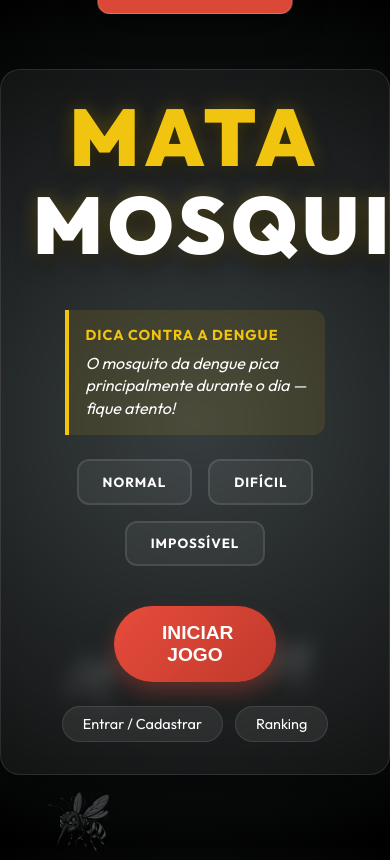
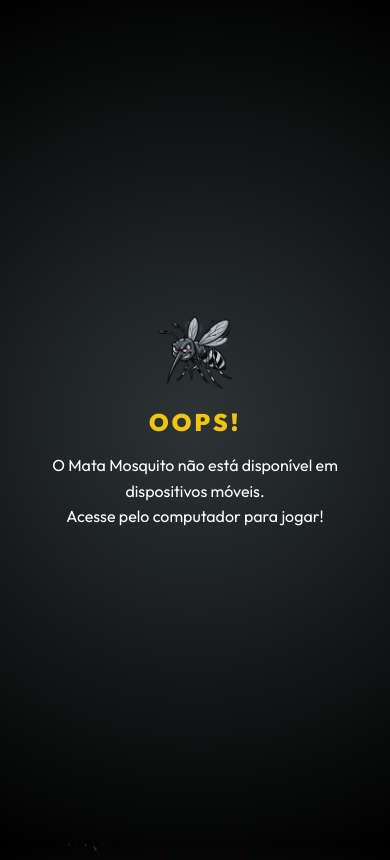
Before and after one commit to PedrooMURILO/mata-mosquito-nextjs, a Next.js app: page / in a window 390 px wide. Shown: the top 860 px of the page. Built offline with nearby package versions, Linux system fonts and the light colour scheme.

Commit message:
feat: bloqueio de dispositivos móveis e ajustes no layout

```diff
--- a/src/app/globals.css
+++ b/src/app/globals.css
@@ -324,3 +324,23 @@ body {
   background: rgba(255, 255, 255, 0.15);
   border-color: rgba(255, 255, 255, 0.25);
 }
+
+.mobile-block {
+  display: none;
+  position: fixed;
+  inset: 0;
+  background: radial-gradient(circle, #2d3436 0%, #000000 100%);
+  z-index: 9999;
+  flex-direction: column;
+  align-items: center;
+  justify-content: center;
+  gap: 1rem;
+  padding: 2rem;
+  text-align: center;
+}
+
+@media (max-width: 768px) {
+  .mobile-block {
+    display: flex;
+  }
+}
--- a/src/app/layout.tsx
+++ b/src/app/layout.tsx
@@ -1,20 +1,9 @@
 import type { Metadata } from 'next'
-import { Geist, Geist_Mono } from 'next/font/google'
 import './globals.css'
 
-const geistSans = Geist({
-  variable: '--font-geist-sans',
-  subsets: ['latin'],
-})
-
-const geistMono = Geist_Mono({
-  variable: '--font-geist-mono',
-  subsets: ['latin'],
-})
-
 export const metadata: Metadata = {
-  title: 'Create Next App',
-  description: 'Generated by create next app',
+  title: 'Mata Mosquito',
+  description: 'Ajude a combater a dengue!',
 }
 
 export default function RootLayout({
@@ -23,8 +12,30 @@ export default function RootLayout({
   children: React.ReactNode
 }>) {
   return (
-    <html lang="en" className={`${geistSans.variable} ${geistMono.variable} h-full antialiased`}>
-      <body className="min-h-full flex flex-col">{children}</body>
+    <html lang="pt-br">
+      <body>
+        <div className="mobile-block">
+          <img src="/imagens/mosquito.png" style={{ width: 80, opacity: 0.8 }} />
+          <h2
+            style={{
+              color: '#f1c40f',
+              fontWeight: 900,
+              fontSize: '1.5rem',
+              textTransform: 'uppercase',
+              letterSpacing: 3,
+              margin: 0,
+            }}
+          >
+            Oops!
+          </h2>
+          <p style={{ color: '#fff', fontSize: '1rem', lineHeight: 1.6, margin: 0 }}>
+            O Mata Mosquito não está disponível em dispositivos móveis.
+            <br />
+            Acesse pelo computador para jogar!
+          </p>
+        </div>
+        {children}
+      </body>
     </html>
   )
 }
```
